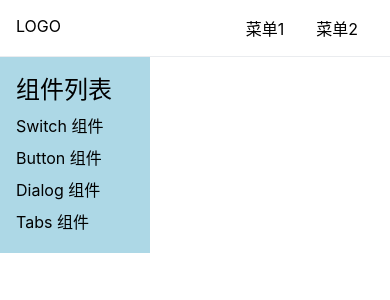
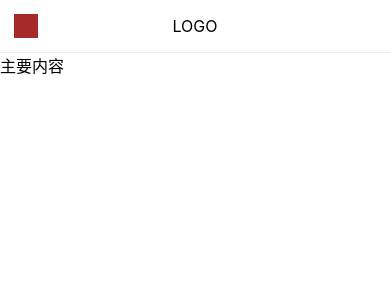
Before and after one commit to jgorijinal/ui-demo, a Vue app: page /#/doc in a window 390 px wide. Shown: the top 300 px of the page. Built offline with nearby package versions, Linux system fonts and the light colour scheme.

Commit message:
完善aside切换逻辑

```diff
--- a/src/App.vue
+++ b/src/App.vue
@@ -4,11 +4,18 @@
   </div>
 </template>
 
-<script>
+<script lang="ts">
+
+import {provide, ref} from 'vue';
 
 export default {
   name: 'App',
+  setup(){
+    const width = document.documentElement.clientWidth
 
+    const menuVisible = ref(width<=500 ?false : true)
+   provide('menuVisible',menuVisible)
+ }
 }
 </script>
 <style lang="sass" scoped>
--- a/src/components/TopNav.vue
+++ b/src/components/TopNav.vue
@@ -1,15 +1,26 @@
 <template>
   <div class="topNav">
-    <div class="logo">LOGO</div>
+    <div class="logo"  >LOGO</div>
     <ul class="menu">
       <li>菜单1</li>
       <li>菜单2</li>
     </ul>
+    <span class="toggleAside" @click="toggleMenu"></span>
   </div>
 </template>
 
 <script lang="ts">
+import {inject, Ref} from 'vue';
+
 export default {
+  setup(){
+    const menuVisible = inject<Ref<boolean>>('menuVisible')
+    const toggleMenu = ()=>{
+      menuVisible.value = !menuVisible.value
+    }
+    return {toggleMenu}
+  },
+
 
 }
 </script>
@@ -34,5 +45,26 @@
       margin: 0 1em;
     }
   }
+  >.toggleAside {
+    display: none;
+    width:24px;
+    height:24px;
+    background: brown;
+    position:absolute;
+    left:14px;
+    top:50%;
+    transform: translateY(-50%);
+  }
+  @media (max-width:500px) {
+    >.menu{
+      display:none;
+    }
+    >.logo{
+      margin:0 auto;
+    }
+    >.toggleAside{
+      display:inline-block;
+    }
+  }
 }
 </style>
--- a/src/views/Doc.vue
+++ b/src/views/Doc.vue
@@ -1,7 +1,7 @@
 <template>
  <TopNav />
   <div class="content">
-    <aside>
+    <aside v-if="menuVisible">
       <h2>组件列表</h2>
       <ol>
         <li>
@@ -24,18 +24,20 @@
 
 <script lang="ts">
 import TopNav from "../components/TopNav.vue";
+import {inject} from 'vue';
 export default {
-components:{TopNav}
+components:{TopNav},
+  setup(){
+    const menuVisible = inject('menuVisible')
+    return {menuVisible:menuVisible}
+  }
+
 }
 </script>
 <style lang="scss" scoped>
 aside {
   background: lightblue;
   width: 150px;
-  position: fixed;
-  top: 0;
-  left: 0;
-  padding: 70px 16px 16px 16px;
 > h2 {
   margin-bottom: 4px;
 }
@@ -44,5 +46,12 @@
   padding: 4px 0;
 }
 }
+  @media (max-width: 500px){
+    position: fixed;
+    top: 0;
+    left: 0;
+    padding: 70px 16px 16px 16px;
+  }
+
 }
 </style>
```
